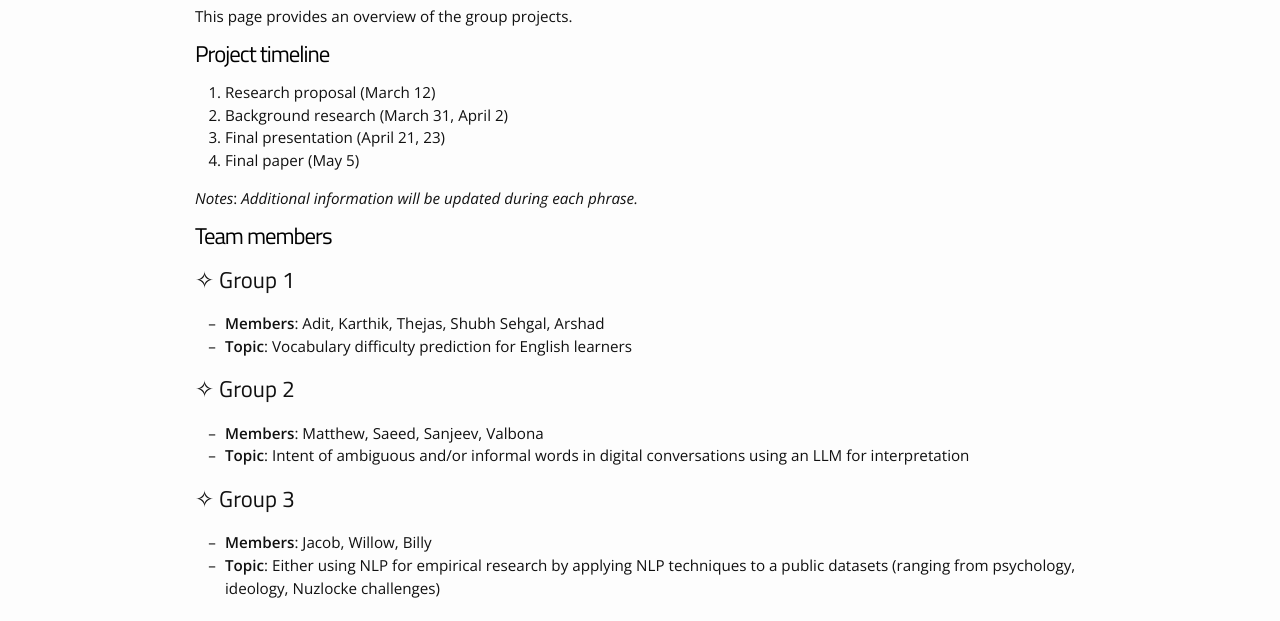
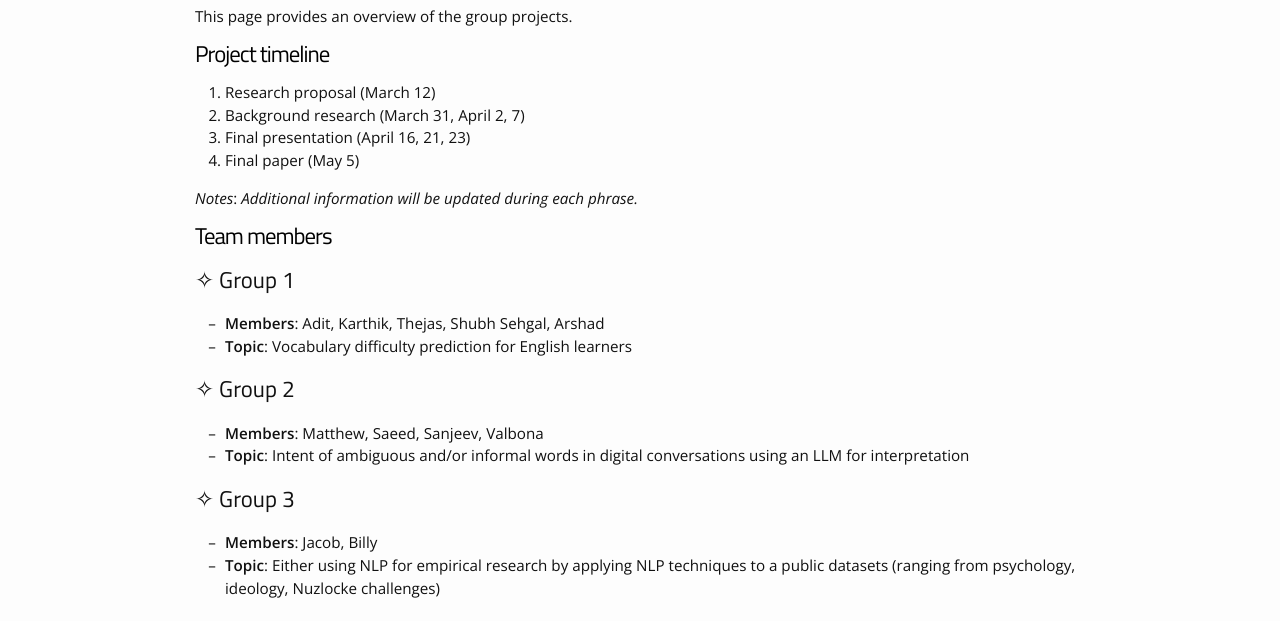
Before and after one commit to hksung/Spring26_PSYC681, a Jekyll site: the page built from project.md, in a window 1280 px wide and 900 px high. Shown: the part 270-891 px from the top of the window. Built offline with Jekyll 4.4.1, drawn with Linux system fonts in a browser that asks for light colours; nearby versions of some CDN libraries; some of the changed text lies outside the part shown.

Commit message:
Update project.md

```diff
--- a/project.md
+++ b/project.md
@@ -11,8 +11,8 @@ This page provides an overview of the group projects.
 # Project timeline
 
 1. Research proposal (March 12)
-2. Background research (March 31, April 2)
-3. Final presentation (April 21, 23)
+2. Background research (March 31, April 2, 7)
+3. Final presentation (April 16, 21, 23)
 4. Final paper (May 5)
 
 *Notes*: *Additional information will be updated during each phrase.*
@@ -28,7 +28,7 @@ This page provides an overview of the group projects.
 - **Topic**: Intent of ambiguous and/or informal words in digital conversations using an LLM for interpretation
 
 ## ✧ Group 3
-- **Members**: Jacob, Willow, Billy
+- **Members**: Jacob, Billy
 - **Topic**: Either using NLP for empirical research by applying NLP techniques to a public datasets (ranging from psychology, ideology, Nuzlocke challenges)
 
 ## ✧ Group 4
```
Also changed, not shown: other parts of project.md (+4 -0 lines).
